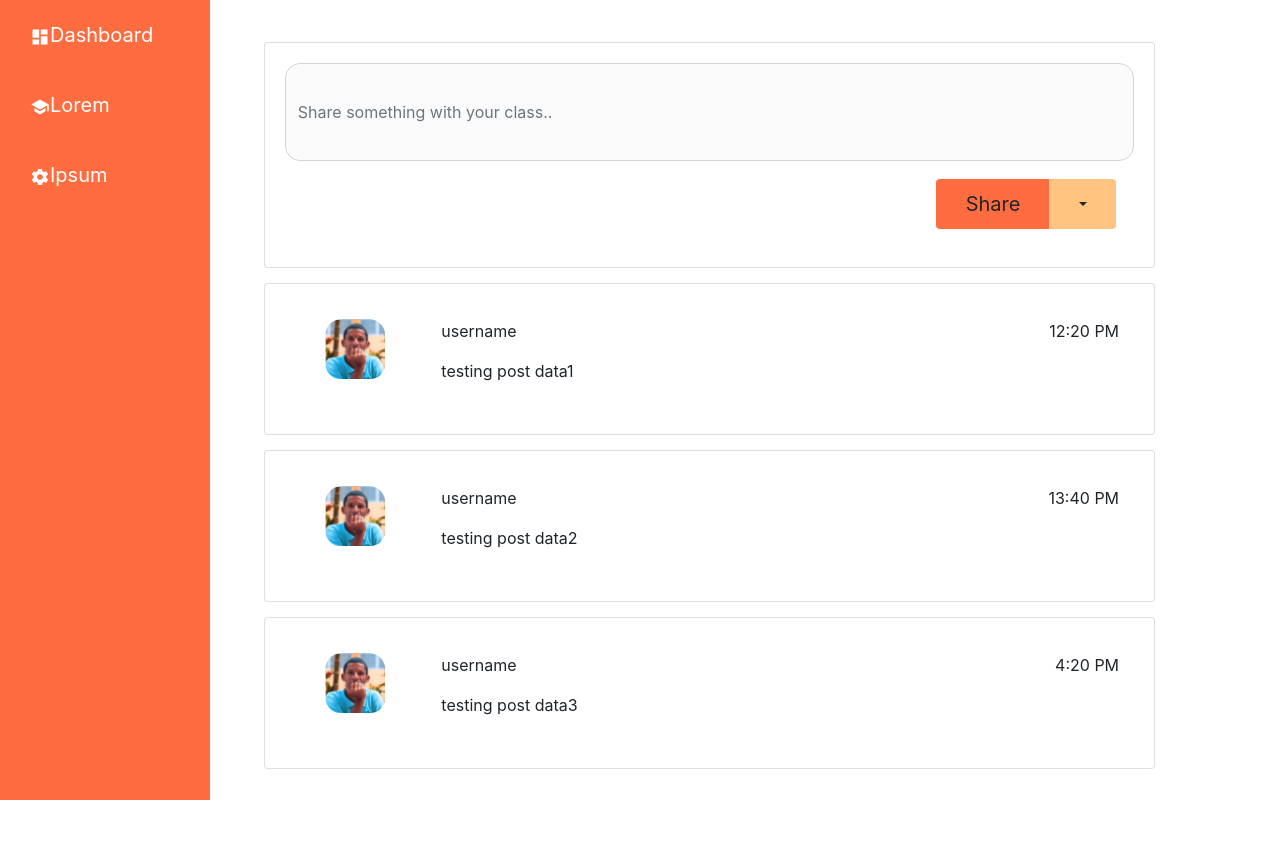
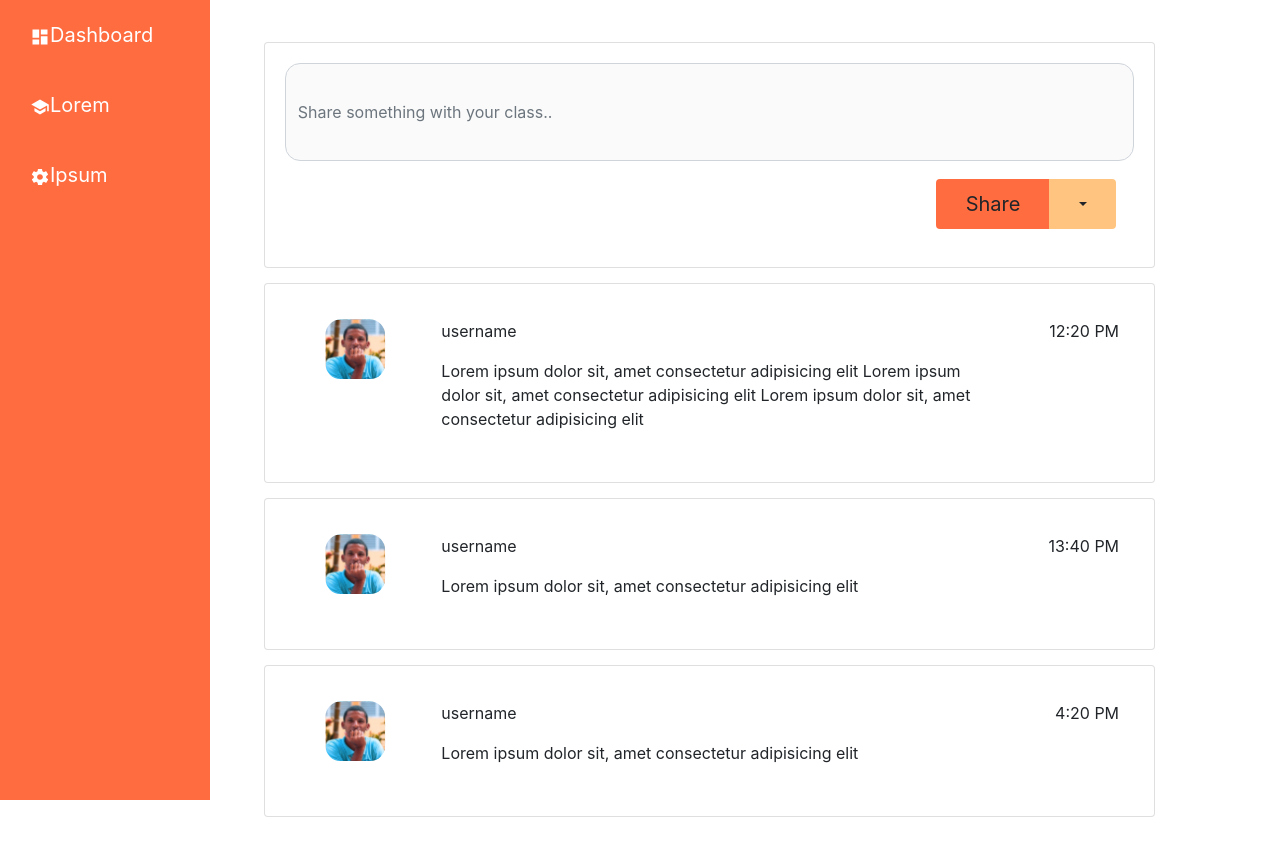
Before and after one commit to Aqib-Sarjeel/starWisp-project, a React (Create React App) app: page /sideBar in a window 1280 px wide. Shown: the top 856 px of the page. Built offline with nearby package versions, Linux system fonts and the light colour scheme.

Commit message:
small css fix on second page

```diff
--- a/src/components/sideBar.js
+++ b/src/components/sideBar.js
@@ -9,9 +9,22 @@ function SideBar() {
   const [inputText, setInputText] = useState("");
 
   const [post, setPost] = useState([
-    { username: "username", postData: "testing post data1", time: "12:20" },
-    { username: "username", postData: "testing post data2", time: "13:40" },
-    { username: "username", postData: "testing post data3", time: "4:20" },
+    {
+      username: "username",
+      postData:
+        "Lorem ipsum dolor sit, amet consectetur adipisicing elit Lorem ipsum dolor sit, amet consectetur adipisicing elit Lorem ipsum dolor sit, amet consectetur adipisicing elit",
+      time: "12:20",
+    },
+    {
+      username: "username",
+      postData: "Lorem ipsum dolor sit, amet consectetur adipisicing elit",
+      time: "13:40",
+    },
+    {
+      username: "username",
+      postData: "Lorem ipsum dolor sit, amet consectetur adipisicing elit",
+      time: "4:20",
+    },
   ]);
 
   const setData = () => {
@@ -56,7 +69,7 @@ function SideBar() {
             }}
             className="card"
           >
-            <div className="card-body">
+            <div style={{ borderRadius: "20px" }} className="card-body">
               <form>
                 <input
                   onChange={(e) => setInputText(e.target.value)}
@@ -148,3 +161,8 @@ function SideBar() {
   );
 }
 export default SideBar;
+<h1>
+  . Aspernatur, molestiae! Necessitatibus consequatur sit architecto culpa
+  ratione? Vitae natus ipsam quam exercitationem vero cumque. Aliquam cumque
+  recusandae in quod possimus architecto.
+</h1>;
```
Also changed, not shown: src/Page/Admin.svg, 1 other file (tests, documents, lock files or other folders).
